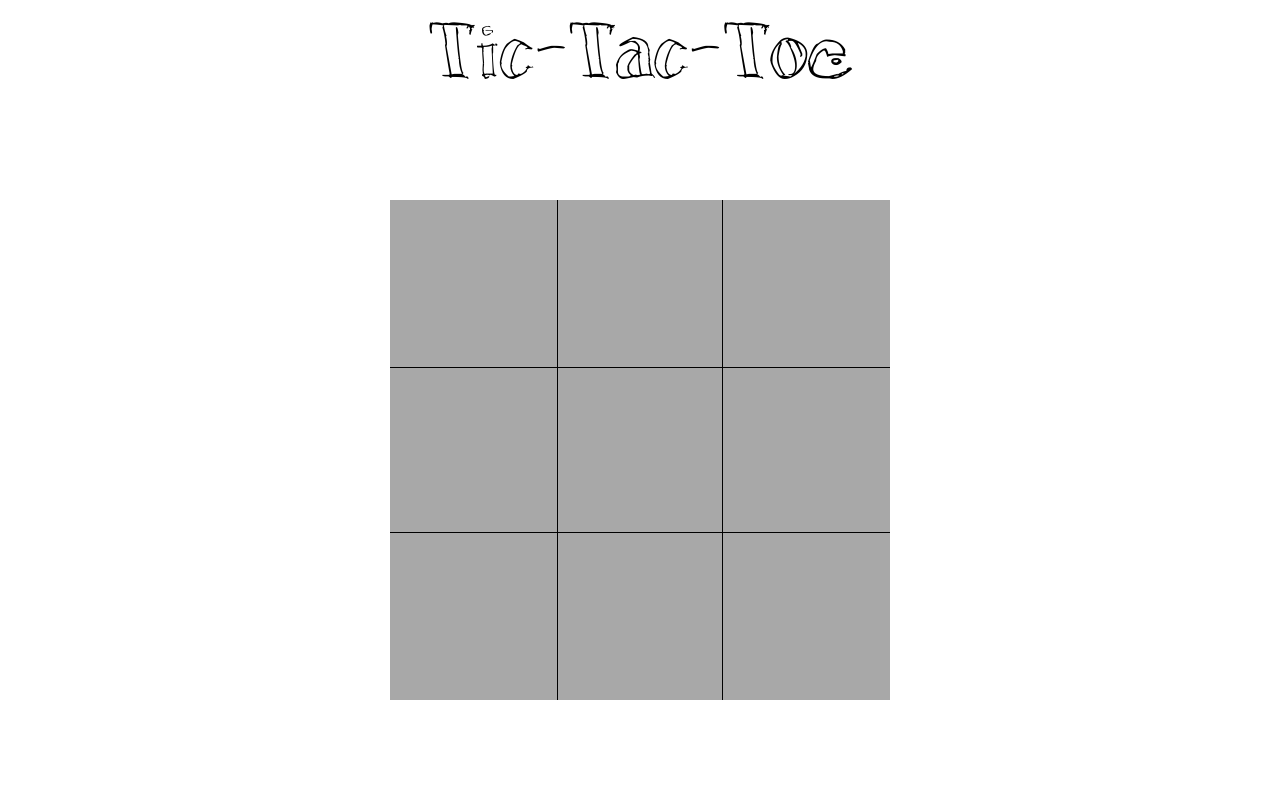
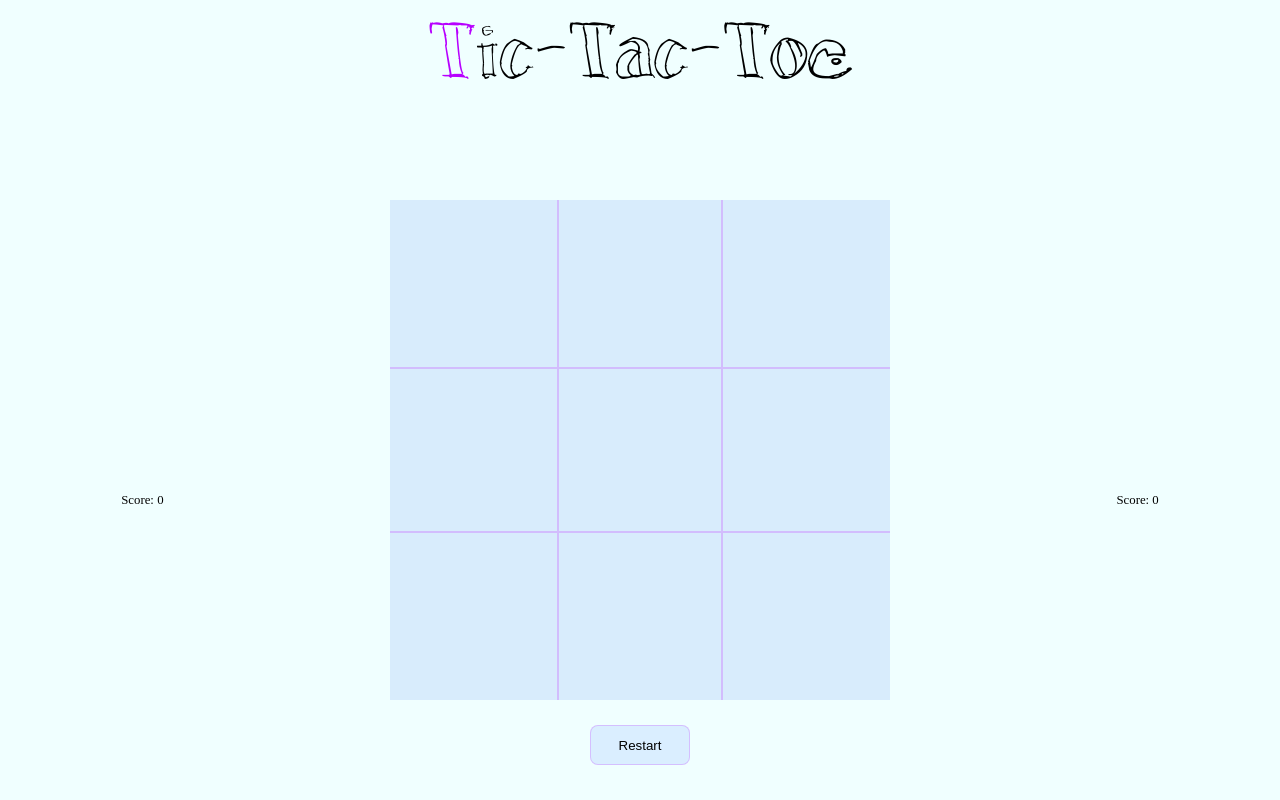
Before and after one commit to ClydeCode/Tic-Tac-Toe, a plain HTML site: page index.html in a window 1280 px wide. Both pictures are taken after a click on the button "Start Game". Drawn offline with Linux system fonts and the light colour scheme.

Commit message:
Add more content

```diff
--- a/index.html
+++ b/index.html
@@ -24,7 +24,9 @@
     <div class="second-wrapper">
         <div class="text-wrapper">
             <div class="player" id="person1"></div>
+            <div class="playerScore" id="person1-score">Score:</div>
         </div>
+        <div class="game-window">
             <div class="table">
                 <div class="row" id="row0">
                     <div class="column" id="0 0"></div>
@@ -42,8 +44,11 @@
                     <div class="column" id="2 2"></div>
                 </div>
             </div>
+            <button id="restart-button">Restart</button>
+        </div>
         <div class="text-wrapper">
             <div class="player" id="person2"></div>
+            <div class="playerScore" id="person2-score">Score:</div>
         </div>
     </div>
 </body>
--- a/javascript.js
+++ b/javascript.js
@@ -2,6 +2,7 @@ const squares = document.querySelectorAll('.column');
 const person1 = document.querySelector('#person1');
 const person2 = document.querySelector('#person2');
 const button = document.querySelector('#start-button')
+const restartButon = document.querySelector('#restart-button')
 
 const gameboard = (() => {
     let array = [
@@ -35,8 +36,15 @@ const DOM = (() => {
     const window = document.querySelector('.second-wrapper');
     const playerNick1 = document.getElementById('player1');
     const playerNick2 = document.getElementById('player2');
+    const playerScore1 = document.getElementById('person1-score');
+    const playerScore2 = document.getElementById('person2-score');
 
     const persons = [person1, person2];
+
+    const updatePlayerScore = () => {
+        playerScore1.innerHTML = `Score: ${game.players[0].score}`;
+        playerScore2.innerHTML = `Score: ${game.players[1].score}`;
+    }
 
     const showGameWindow = () => {
         window.style.visibility = 'visible';
@@ -45,8 +53,7 @@ const DOM = (() => {
 
     const getInputValue = () => {
          game.players[0] = player(playerNick1.value, 'X');
-         game.players[1] = player(playerNick2.value, '0');
-         console.log(playerNick1.value)
+         game.players[1] = player(playerNick2.value, 'O');
     };
 
     const setNicknames = () => {
@@ -63,7 +70,7 @@ const DOM = (() => {
             };
         });
     };
-    return {renderTable, setNicknames, showGameWindow, getInputValue};
+    return {renderTable, setNicknames, showGameWindow, getInputValue, updatePlayerScore};
 })();
 
 // const player1 = player('Jeff', 'X');
@@ -102,16 +109,16 @@ const game = (() => {
 
         for (let n = 0; n <= 2; n++) {
             if (array[n][0] === 'X' && array[n][1] === 'X' && array[n][2] === 'X' ||
-            array[0][n] === 'X' && array[1][n] === 'X' && array[2][n] === 'X' ||
-            array[0][0] === 'X' && array[1][1] === 'X' && array[2][2] === 'X' ||
-            array[0][2] === 'X' && array[1][1] === 'X' && array[2][0] === 'X') {
-                return 'X';
+                array[0][n] === 'X' && array[1][n] === 'X' && array[2][n] === 'X' ||
+                array[0][0] === 'X' && array[1][1] === 'X' && array[2][2] === 'X' ||
+                array[0][2] === 'X' && array[1][1] === 'X' && array[2][0] === 'X') {
+                    return 'X';
             };
-            if (array[n][0] === '0' && array[n][1] === '0' && array[n][2] === '0' ||
-            array[0][n] === '0' && array[1][n] === '0' && array[2][n] === '0' ||
-            array[0][0] === '0' && array[1][1] === '0' && array[2][2] === '0' ||
-            array[0][2] === '0' && array[1][1] === '0' && array[2][0] === '0') {
-                return '0';
+            if (array[n][0] === 'O' && array[n][1] === 'O' && array[n][2] === 'O' ||
+                array[0][n] === 'O' && array[1][n] === 'O' && array[2][n] === 'O' ||
+                array[0][0] === 'O' && array[1][1] === 'O' && array[2][2] === 'O' ||
+                array[0][2] === 'O' && array[1][1] === 'O' && array[2][0] === 'O') {
+                    return 'O';
             };
         };
         if (players[0].moves + players[1].moves === 9) return 'tie';
@@ -120,7 +127,7 @@ const game = (() => {
     };
 
     const checkWinner = () => {
-        if (checkCondition() === 'X' || '0' && !roundIsOver) {
+        if (checkCondition() === 'X' || 'O' && !roundIsOver) {
             players.forEach(player => {
                 if (player.symbol === checkCondition()) {
                     player.score++;
@@ -153,13 +160,17 @@ const game = (() => {
     const beginGame = () => {
         DOM.showGameWindow();
         DOM.setNicknames();
+        DOM.updatePlayerScore();
         squares.forEach(square => {
             square.addEventListener('click', () => {
                 game.mark(square);
                 DOM.renderTable();
                 game.checkWinner();
+                DOM.updatePlayerScore();
         });
     });
 };
 
 button.addEventListener('click', () => beginGame());
+
+restartButon.addEventListener('click', () => game.restart());
--- a/styles.css
+++ b/styles.css
@@ -9,11 +9,19 @@ html {
     padding: 0;
 }
 
+body {
+    background-color: azure;
+}
+
 .title {
     text-align: center;
     font-size: 5rem;
     margin: 0;
     font-family: tictactoe;
+}
+
+.title::first-letter {
+    color: rgb(183, 0, 255);
 }
 
 .player1, .player2 {
@@ -43,6 +51,9 @@ html {
     height: 30px;
     width: 250px;
     outline: none;
+    font-size: 1rem;
+    padding-left: 5px;
+    color:rgba(183, 0, 255, .8);
 }
 
 #start-button {
@@ -50,6 +61,9 @@ html {
     font-size: 1rem;
     width: 150px;
     height: 45px;
+    border: 1px solid rgba(183, 0, 255, .2);
+    border-radius: 8px;
+    background-color: rgb(218, 238, 255);
 }
 
 .second-wrapper {
@@ -63,22 +77,28 @@ html {
 .text-wrapper {
     display: flex;
     justify-content: center;
+    align-self: center;
 }
 
 .player {
-    /* margin: 100px; */
-    font-size: 1.3rem;
-    /* box-sizing: border-box; */
+    font-size: 1.7rem;
+    position: absolute;
+}
+
+.playerScore {
     align-self: center;
-    position: absolute;
+    margin-top: 35px;
+    font-size: .8rem;
 }
 
 .table {
     display: grid;
     grid-template-rows: 1fr 1fr 1fr;
-    background-color: rgb(168, 168, 168);
+    background-color: rgb(216, 236, 252);
     height: 500px;
     width: 500px;
+    font-family: Arial, sans-serif;
+    color:rgb(183, 0, 255);
 }
 
 .table .row {
@@ -91,15 +111,31 @@ html {
     display: grid;
     justify-content: center;
     align-content: center;
-    font-size: 5rem;
+    font-size: 8rem;
 }
 
 .table .border {
-    border-right: 1px solid black;
-    border-left: 1px solid black;
+    border-right: 2px solid rgba(183, 0, 255, .2);
+    border-left: 2px solid rgba(183, 0, 255, .2);
 }
 
 .table #row1 .column {
-    border-top: 1px solid black;
-    border-bottom: 1px solid black;
+    border-top: 2px solid rgba(183, 0, 255, .2);
+    border-bottom: 2px solid rgba(183, 0, 255, .2);
 }
+
+.game-window {
+    display: flex;
+    flex-direction: column;
+    justify-content: center;
+}
+
+#restart-button {
+    align-self: center;
+    margin-top: 25px;
+    width: 100px;
+    height: 40px;
+    border-radius: 8px;
+    border: 1px solid rgba(183, 0, 255, .2);
+    background-color: rgb(218, 238, 255);
+}
```
Lines whose indentation alone changed are shown as unchanged.
